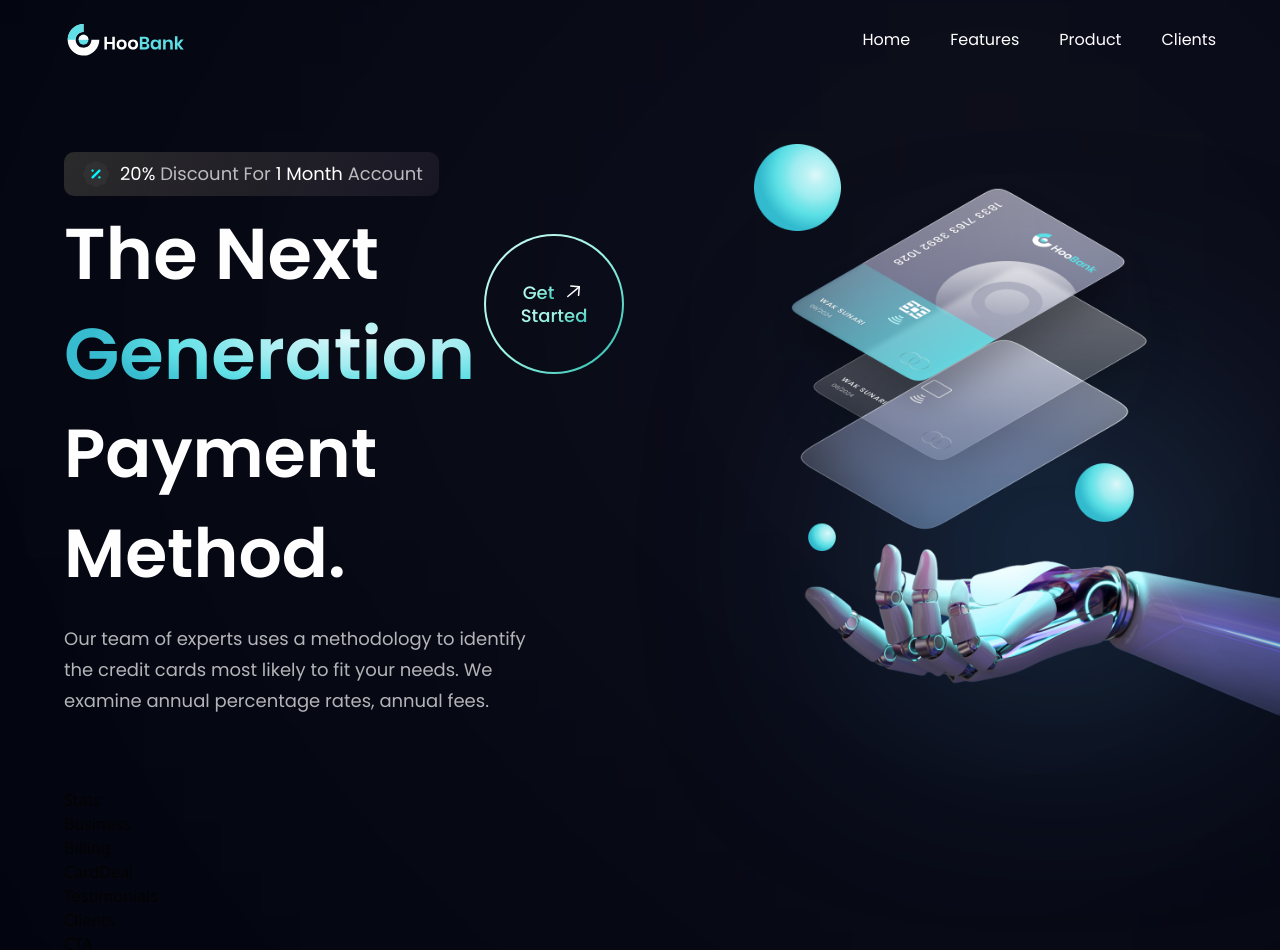
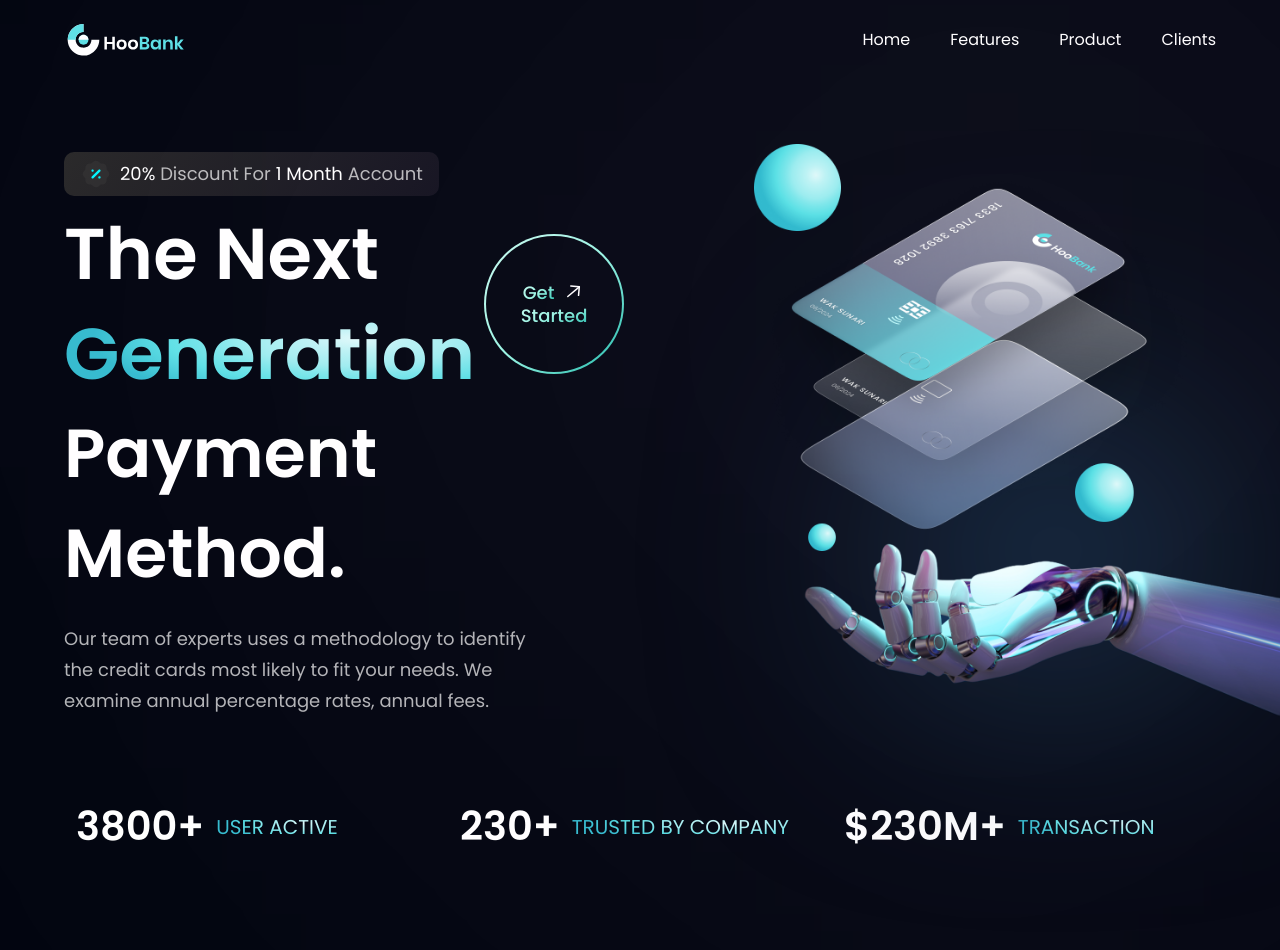
Before and after one commit to tugrankenger/react-responsive-website-with-tailwind, a React (Vite) app: page / in a window 1280 px wide. Shown: the top 950 px of the page. Built offline with nearby package versions, Linux system fonts and the light colour scheme.

Commit message:
complete stats section

```diff
--- a/src/components/Stats.jsx
+++ b/src/components/Stats.jsx
@@ -1,9 +1,15 @@
-import React from 'react'
+import { stats } from '../constants';
+import styles from '../style';
 
-const Stats = () => {
-  return (
-    <div>Stats</div>
-  )
-}
+const Stats = () => (
+  <div className={`${styles.flexCenter} flex-row flex-wrap sm:mb-20 mb-6`}>
+    {stats.map((stat) => (
+      <div key={stat.id} className={`flex-1 flex justify-start items-center flex-row m-3`}>
+        <h4 className='font-poppins font-semibold xs:text-[40px] text-[30px] text-white xs:leading-[53px] leading-[43px]'>{stat.value}</h4>
+        <p className='font-poppins font-normal xs:text-[20px] text-[15px] xs:leading-[26px] leading-[21px] text-gradient uppercase ml-3'>{stat.title}</p>
+      </div>
+    ))}
+  </div>
+);
 
-export default Stats
+export default Stats;
```
